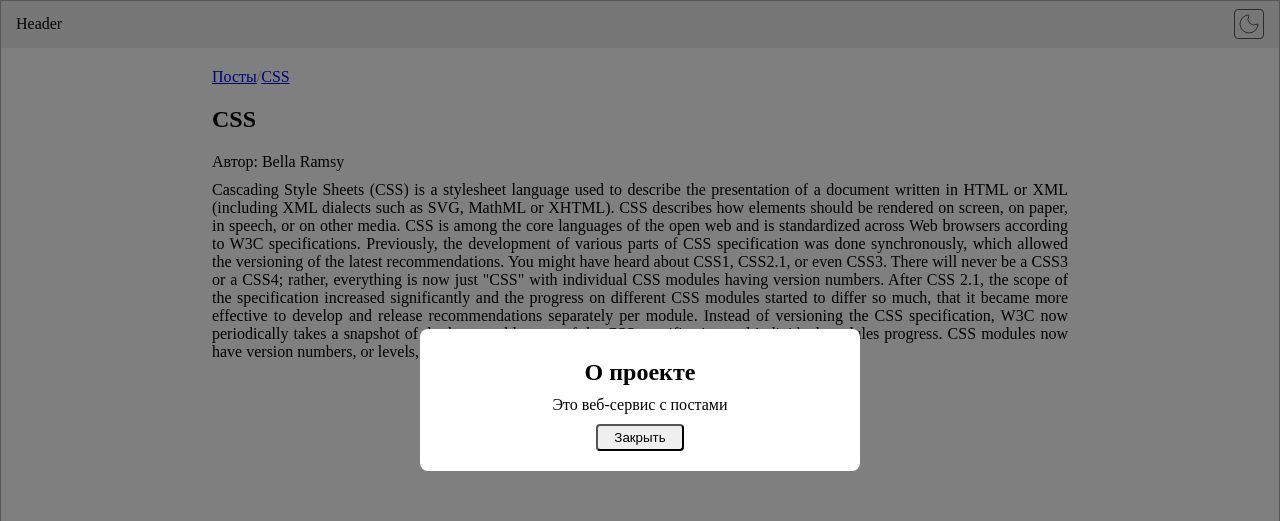
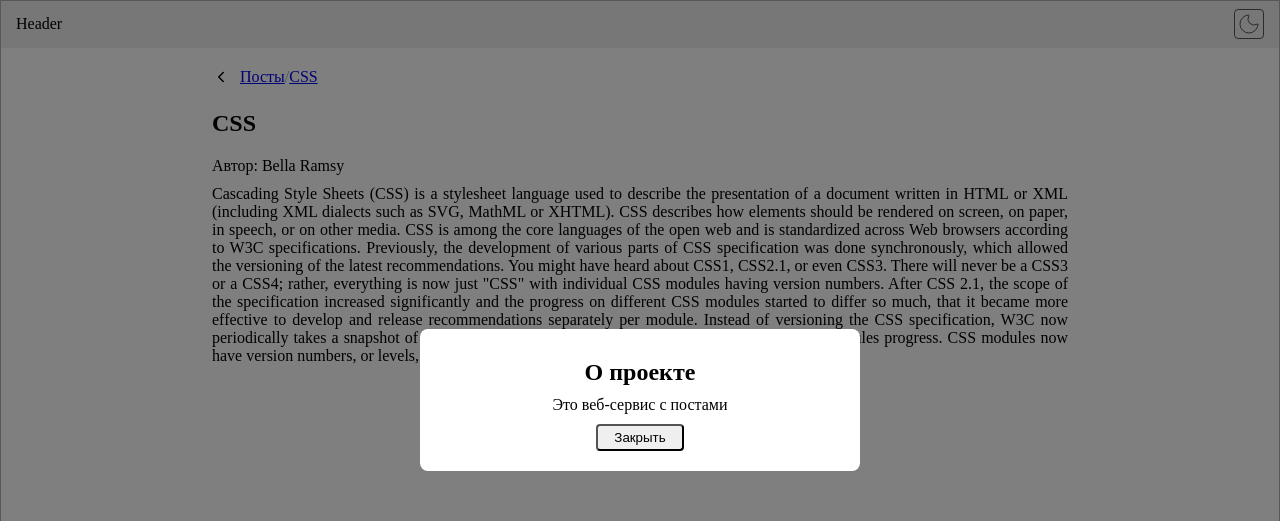
Before and after one commit to kristina180/vite_posts, a React (Vite) app: page /posts/1 in a window 1280 px wide. Both pictures are taken after a click on the button "О проекте". Shown: the top 521 px of the page. Built offline with nearby package versions, Linux system fonts and the light colour scheme.

Commit message:
Changed remark

```diff
--- a/src/pages/PostDetails/PostDetails.module.css
+++ b/src/pages/PostDetails/PostDetails.module.css
@@ -44,3 +44,16 @@
 .author a:hover {
   color: #a1a1a1;
 }
+
+.icon {
+  margin-right: 10px;
+  color: black;
+}
+
+.icon:hover {
+  color: #a1a1a1;
+}
+
+.icon:active {
+  color: #3b3b3b;
+}
--- a/src/pages/PostDetails/PostDetails.tsx
+++ b/src/pages/PostDetails/PostDetails.tsx
@@ -4,6 +4,7 @@ import styles from "./PostDetails.module.css";
 import { MOCK_USERS, type IUser } from "../../shared/mocks/constants";
 import type { FC } from "react";
 import type { IPost } from "../../widgets/PostList/PostList";
+import { ChevronLeft } from "lucide-react";
 
 export const PostDetails: FC = () => {
   const { id } = useParams();
@@ -19,6 +20,10 @@ export const PostDetails: FC = () => {
   return (
     <div className={styles.section}>
       <div className={styles.linkreturn}>
+        <Link to={"/"}>
+          <ChevronLeft size={18} className={styles.icon} />
+        </Link>
+
         <div>
           <Link to={"/"}>Посты</Link>
         </div>
--- a/src/shared/layouts/MainLayout.tsx
+++ b/src/shared/layouts/MainLayout.tsx
@@ -2,8 +2,6 @@ import { Header } from "../../widgets/LayoutHeader/Header";
 import { Footer } from "../../widgets/LayoutFooter/Footer";
 import React from "react";
 import { useTheme } from "../lib/theme/UseTheme";
-import { Modal } from "../ui/Modal/ui/Modal";
-import { useState } from "react";
 
 import styles from "./MainLayout.module.css";
 
@@ -16,27 +14,14 @@ interface Props {
 
 export const MainLayout: React.FC<Props> = () => {
   const { theme } = useTheme();
-  const [isModalOpen, setIsModalOpen] = useState<boolean>(false);
-
-  function handleClick(value: boolean) {
-    setIsModalOpen(value);
-  }
 
   return (
-    <ModalProvider onOpenModal={() => handleClick(true)}>
+    <ModalProvider>
       <div className={`${styles.container} ${styles[theme]}`}>
         <Header theme={theme} />
-
         <main className={styles.main}>
           <Outlet />
         </main>
-        <Modal isOpen={isModalOpen} onClose={() => handleClick(false)}>
-          <Modal.Header>О проекте</Modal.Header>
-          <Modal.Body>Это веб-сервис с постами</Modal.Body>
-          <Modal.Footer>
-            <button onClick={() => handleClick(false)}>Закрыть</button>
-          </Modal.Footer>
-        </Modal>
         <Footer theme={theme} />
       </div>
     </ModalProvider>
--- a/src/shared/ui/Modal/context/ModalContext.ts
+++ b/src/shared/ui/Modal/context/ModalContext.ts
@@ -1,8 +1,9 @@
 import { createContext } from "react";
 
 interface ModalContextProps {
-  onOpenModal?: () => void;
-  onClose?: () => void;
+  onOpenModal: () => void;
+  onCloseModal: () => void;
+  isOpen: boolean;
 }
 
 export const ModalContext = createContext<ModalContextProps | undefined>(
--- a/src/shared/ui/Modal/context/ModalProvider.tsx
+++ b/src/shared/ui/Modal/context/ModalProvider.tsx
@@ -1,13 +1,15 @@
+import React, { useState } from "react";
 import { ModalContext } from "./ModalContext";
 
-export const ModalProvider = ({
-  children,
-  onOpenModal,
-}: {
-  children: React.ReactNode;
-  onOpenModal: () => void;
-}) => (
-  <ModalContext.Provider value={{ onOpenModal }}>
-    {children}
-  </ModalContext.Provider>
-);
+export const ModalProvider = ({ children }: { children: React.ReactNode }) => {
+  const [isOpen, setIsOpen] = useState(false);
+
+  const onOpenModal = () => setIsOpen(true);
+  const onCloseModal = () => setIsOpen(false);
+
+  return (
+    <ModalContext.Provider value={{ isOpen, onOpenModal, onCloseModal }}>
+      {children}
+    </ModalContext.Provider>
+  );
+};
--- a/src/shared/ui/Modal/ui/Modal.tsx
+++ b/src/shared/ui/Modal/ui/Modal.tsx
@@ -3,16 +3,15 @@ import { type FC, type ReactNode } from "react";
 import styles from "./Modal.module.css";
 
 import { useTheme } from "../../../lib/theme/UseTheme";
-import { ModalContext } from "../context/ModalContext";
+
 import { ModalHeader } from "./ModalHeader";
 import { ModalBody } from "./ModalBody";
 import { ModalFooter } from "./ModalFooter";
+import { useModal } from "../context/UseModal";
 
 const modalRoot = document.getElementById("modal-root")!;
 
 interface IProps {
-  isOpen: boolean;
-  onClose: () => void;
   children: ReactNode;
 }
 
@@ -22,22 +21,17 @@ interface ICompProps {
   Footer: FC<{ children: ReactNode }>;
 }
 
-export const Modal: FC<IProps> & ICompProps = ({
-  isOpen,
-  onClose,
-  children,
-}) => {
+export const Modal: FC<IProps> & ICompProps = ({ children }) => {
   const { theme } = useTheme();
+  const { isOpen } = useModal();
   if (!isOpen) return null;
 
   return createPortal(
-    <ModalContext.Provider value={{ onClose }}>
-      <div className={`${styles.modalStyles} ${styles[theme]}`}>
-        <div className={`${styles.modalContentStyles} ${styles[theme]}`}>
-          {children}
-        </div>
+    <div className={`${styles.modalStyles} ${styles[theme]}`}>
+      <div className={`${styles.modalContentStyles} ${styles[theme]}`}>
+        {children}
       </div>
-    </ModalContext.Provider>,
+    </div>,
     modalRoot
   );
 };
--- a/src/widgets/LayoutFooter/Footer.tsx
+++ b/src/widgets/LayoutFooter/Footer.tsx
@@ -2,18 +2,26 @@ import styles from "./Footer.module.css";
 import type { FC } from "react";
 import { Button } from "../../shared/ui/Button/Button";
 import { useModal } from "../../shared/ui/Modal/context/UseModal";
+import { Modal } from "../../shared/ui/Modal/ui/Modal";
 
 interface IProps {
   theme: "light" | "dark";
 }
 
 export const Footer: FC<IProps> = ({ theme }) => {
-  const { onOpenModal } = useModal();
+  const { onOpenModal, onCloseModal } = useModal();
   return (
     <footer className={`${styles.section} ${styles[theme]}`}>
       <Button onOpenModal={onOpenModal} theme={theme}>
         О проекте
       </Button>
+      <Modal>
+        <Modal.Header>О проекте</Modal.Header>
+        <Modal.Body>Это веб-сервис с постами</Modal.Body>
+        <Modal.Footer>
+          <button onClick={onCloseModal}>Закрыть</button>
+        </Modal.Footer>
+      </Modal>
     </footer>
   );
 };
```
